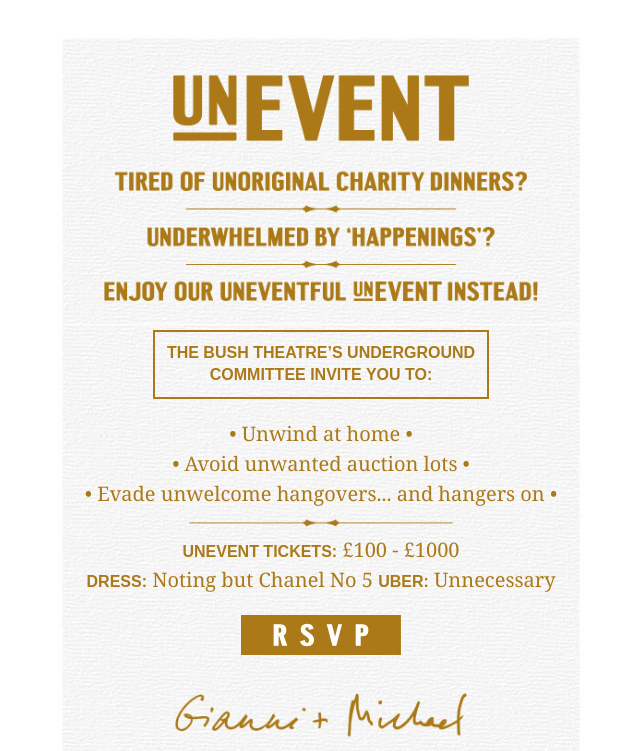
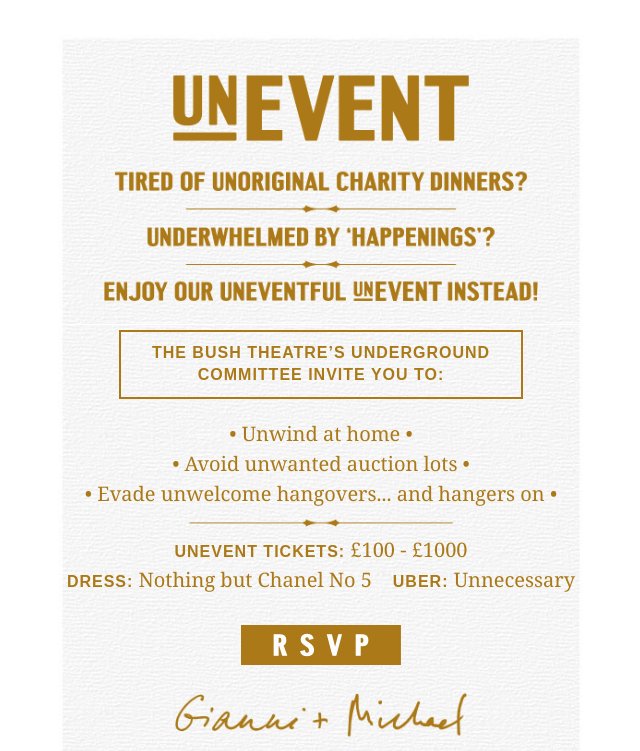
Before and after one commit to joewellmade/uneventemail, a plain HTML site: page index.html in a window 1280 px wide. Shown: the top 751 px of the page, without its empty margins (319-959 px from the left). Drawn offline with Linux system fonts and the light colour scheme.

Commit message:
Doug's Amends

```diff
--- a/index.html
+++ b/index.html
@@ -72,7 +72,7 @@
 				/*@editable*/ font-style:normal;
 				/*@editable*/ font-weight:bold;
 				/*@editable*/ line-height:140%;
-				/*@editable*/ letter-spacing:normal;
+				/*@editable*/ letter-spacing:1px;
 				margin-top:0;
 				margin-right:0;
 				margin-bottom:10px;
@@ -87,14 +87,14 @@
 				/*@editable*/ font-style:normal;
 				/*@editable*/ font-weight:bold;
 				/*@editable*/ line-height:140%;
-				/*@editable*/ letter-spacing:normal;
+				/*@editable*/ letter-spacing:1px;
 				/*@editable*/ text-align:center;
 				text-transform: uppercase;
 			}
 			.bodyContent h1 {
 				border: 2px solid #ab7918;
 				padding: 10px;
-				margin: 0 20% 20px 20%;
+				margin: 0 14% 20px 14%;
 			}
 			/**
 			* @tab Page
@@ -301,7 +301,7 @@
 				max-width:560px;
 			}
 			.bodyContent img {
-				margin-top: 20px;
+				margin-top: 30px;
 			}
 
 			/* ========== Footer Styles ========== */
@@ -522,7 +522,7 @@
 												• Evade unwelcome hangovers... and hangers on •<br />
 												<img src="arrows.gif" id="arrows" />
 												<span class="h1">Unevent Tickets:</span> £100 - £1000<br />
-												<span class="h1">Dress:</span> Noting but Chanel No 5 <span class="h1">Uber:</span> Unnecessary
+												<span class="h1">Dress:</span> Nothing but Chanel No 5 &nbsp; &nbsp;<span class="h1">Uber:</span> Unnecessary
 												<img src="rsvp.jpg" style="max-width:560px;" id="rsvpImage" />
                                             </td>
                                         </tr>
```
Also changed, not shown: 1 other file.
